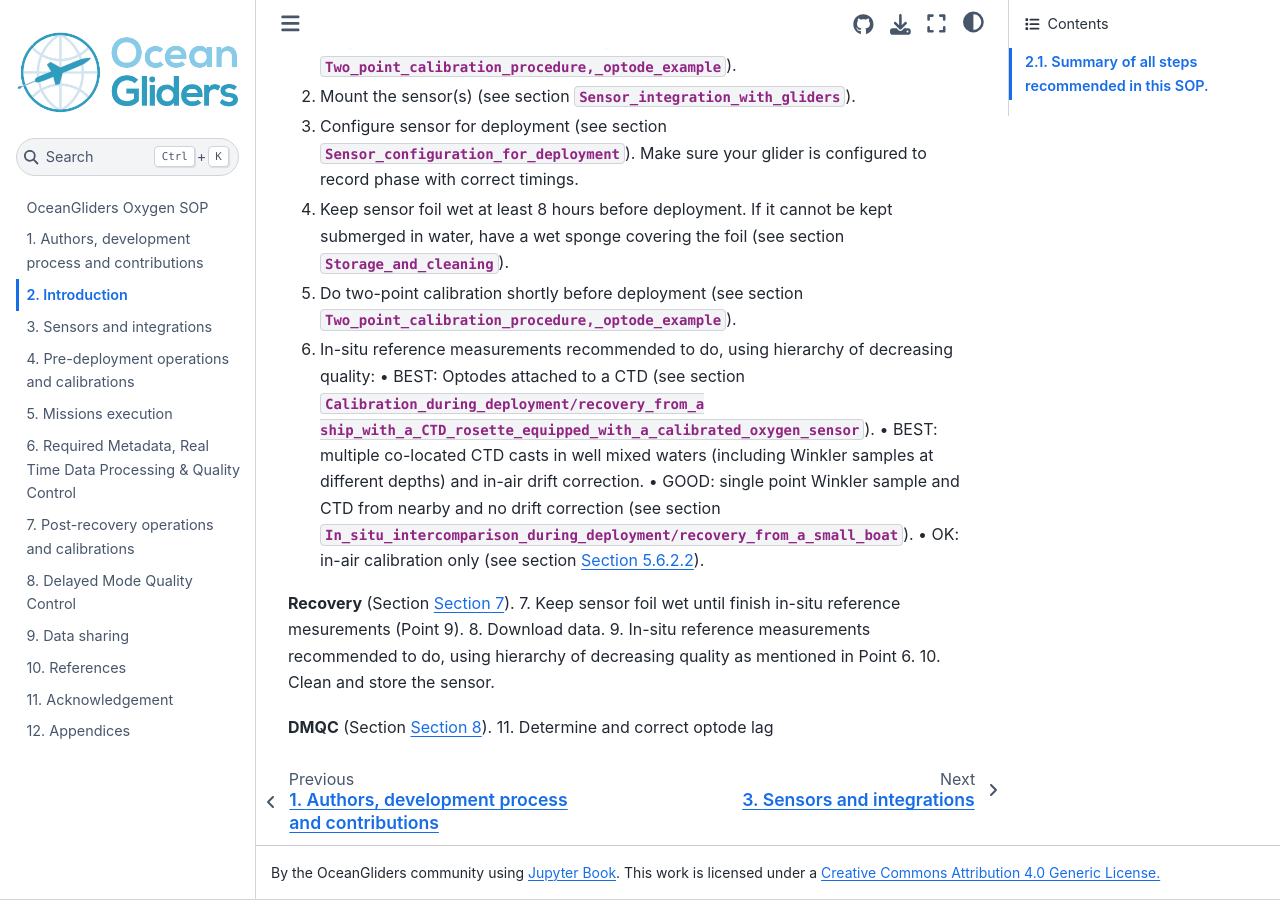
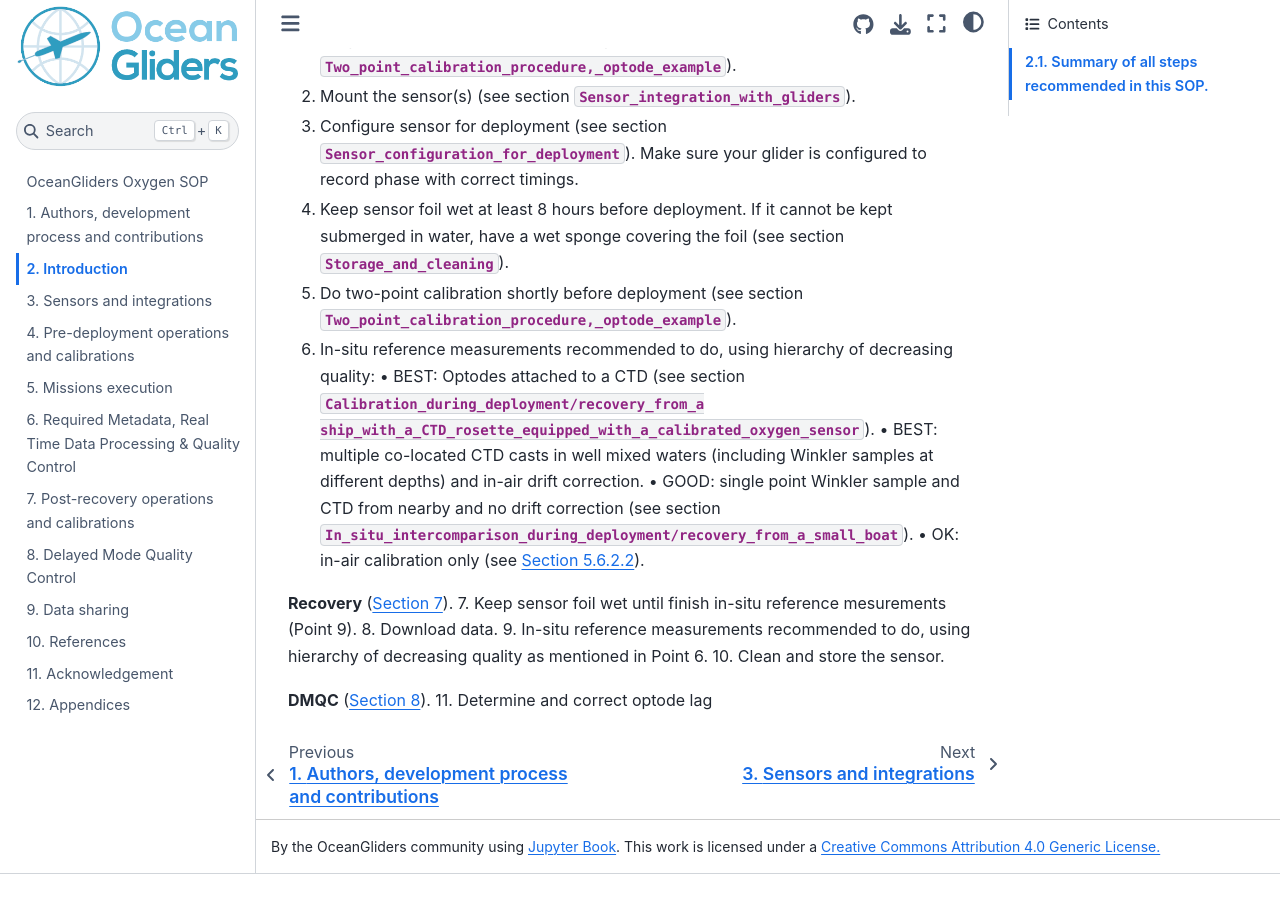
Before and after one commit to OceanGlidersCommunity/Oxygen_SOP, a Jupyter Book: the page built from sections/oxygen_introduction.md, in a window 1280 px wide and 900 px high, scrolled down 1368 px. Built offline with Jupyter Book 1.0.4 settings and Sphinx 7.4.7 and the Sphinx Book theme 1.1.4, drawn with Linux system fonts in a browser that asks for light colours; after the commit the page ends 2242 px from its top, so only the background shows below that.

Commit message:
fix: formatting

```diff
--- a/sections/oxygen_introduction.md
+++ b/sections/oxygen_introduction.md
@@ -31,13 +31,13 @@ The most important steps described in this SOP can be summarised in this simple
     • BEST: Optodes attached to a CTD (see section {numref}`Calibration_during_deployment/recovery_from_a ship_with_a_CTD_rosette_equipped_with_a_calibrated_oxygen_sensor`).
     • BEST: multiple co-located CTD casts in well mixed waters (including Winkler samples at different depths) and in-air drift correction.
     • GOOD: single point Winkler sample and CTD from nearby and no drift correction (see section {numref}`In_situ_intercomparison_during_deployment/recovery_from_a_small_boat`).
-    • OK: in-air calibration only (see section {numref}`in-air-calibration`).
+    • OK: in-air calibration only (see {numref}`in-air-calibration`).
 
-**Recovery** (Section {numref}`post-recovery`).
+**Recovery** ({numref}`post-recovery`).
 7. Keep sensor foil wet until finish in-situ reference mesurements (Point 9).
 8. Download data.
 9. In-situ reference measurements recommended to do, using hierarchy of decreasing quality as mentioned in Point 6.
 10. Clean and store the sensor.
 
-**DMQC** (Section {numref}`dmqc`).
+**DMQC** ({numref}`dmqc`).
 11. Determine and correct optode lag
```
